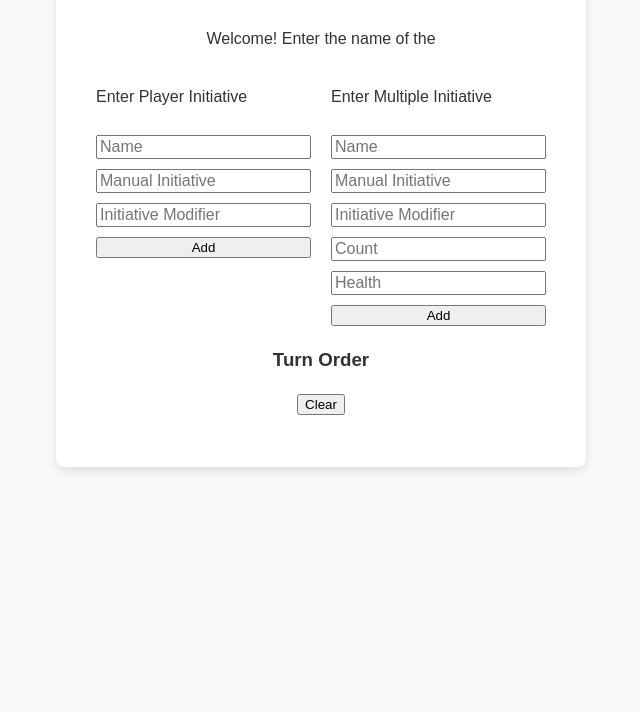
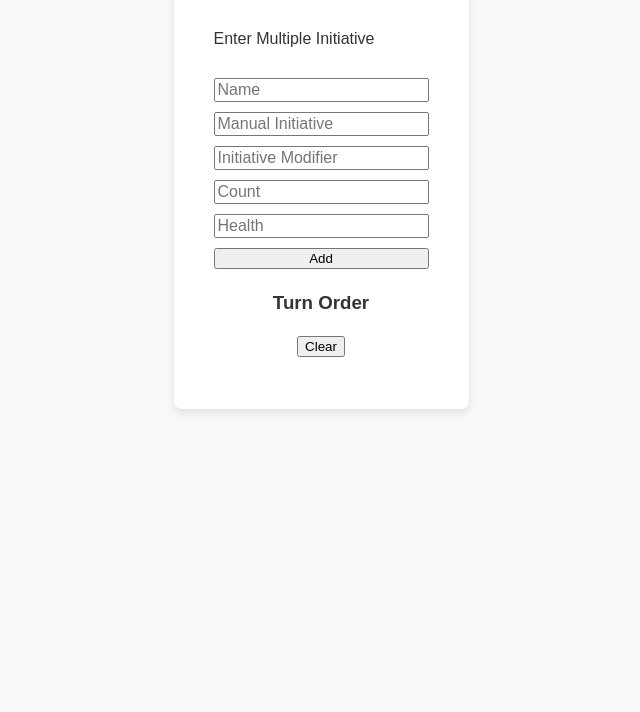
Before and after one commit to zenithcoder0/initiative-tracker, a plain HTML site: page index.html in a window 1280 px wide. Shown: the part 128-840 px from the top of the page, without its empty margins (319-959 px from the left). Drawn offline with Linux system fonts and the light colour scheme.

Commit message:
Removing unneeded duplicates

```diff
--- a/index.html
+++ b/index.html
@@ -11,16 +11,7 @@
 
     <div class="container">
         <h2>Initiative Tracker</h2>
-        <p>Welcome! Enter the name of the </p>
         <section class="input-options">
-            <div class="input-container">
-                <p>Enter Player Initiative</p>
-                <input type="text" id="name" placeholder="Name" class="input-field">
-                <input type="number" min="0" id="manual-initiative" placeholder="Manual Initiative" class="input-field">
-                <input type="number" id="modifier" placeholder="Initiative Modifier" class="input-field">
-                <button onclick="addInitiative()" class="submit-btn">Add</button>
-            </div>
-
 
             <div class="input-container">
                 <p>Enter Multiple Initiative</p>
--- a/script.js
+++ b/script.js
@@ -3,44 +3,6 @@ let initiativeArray = [];
 // Function to roll a d20 for initiative
 function rollInitiative() {
     return Math.floor(Math.random() * 20) + 1;
-}
-
-// Function to add a single initiative
-function addInitiative() {
-    const name = document.getElementById("name").value.trim();
-    const manualInitiative = parseInt(document.getElementById("manual-initiative").value);
-    const modifier = parseInt(document.getElementById("modifier").value);
-    let initiative;
-
-    if (!name) {
-        alert("Please enter a name.");
-        return;
-    }
-
-    if (modifier && manualInitiative) {
-        alert("You cannot have both a modifier and a manual initiative.");
-        return;
-    }
-
-    if (modifier) {
-        initiative = rollInitiative() + modifier;
-    } else {
-        initiative = manualInitiative;
-    }
-
-    if (isNaN(initiative)) {
-        alert("Please enter a valid initiative.");
-        return;
-    }
-
-    initiativeArray.push({ name, initiative, health });
-
-    updateInitiativeList();
-
-    // Clear input fields
-    document.getElementById("name").value = "";
-    document.getElementById("manual-initiative").value = "";
-    document.getElementById("modifier").value = "";
 }
 
 // Function to add multiple initiatives
```
